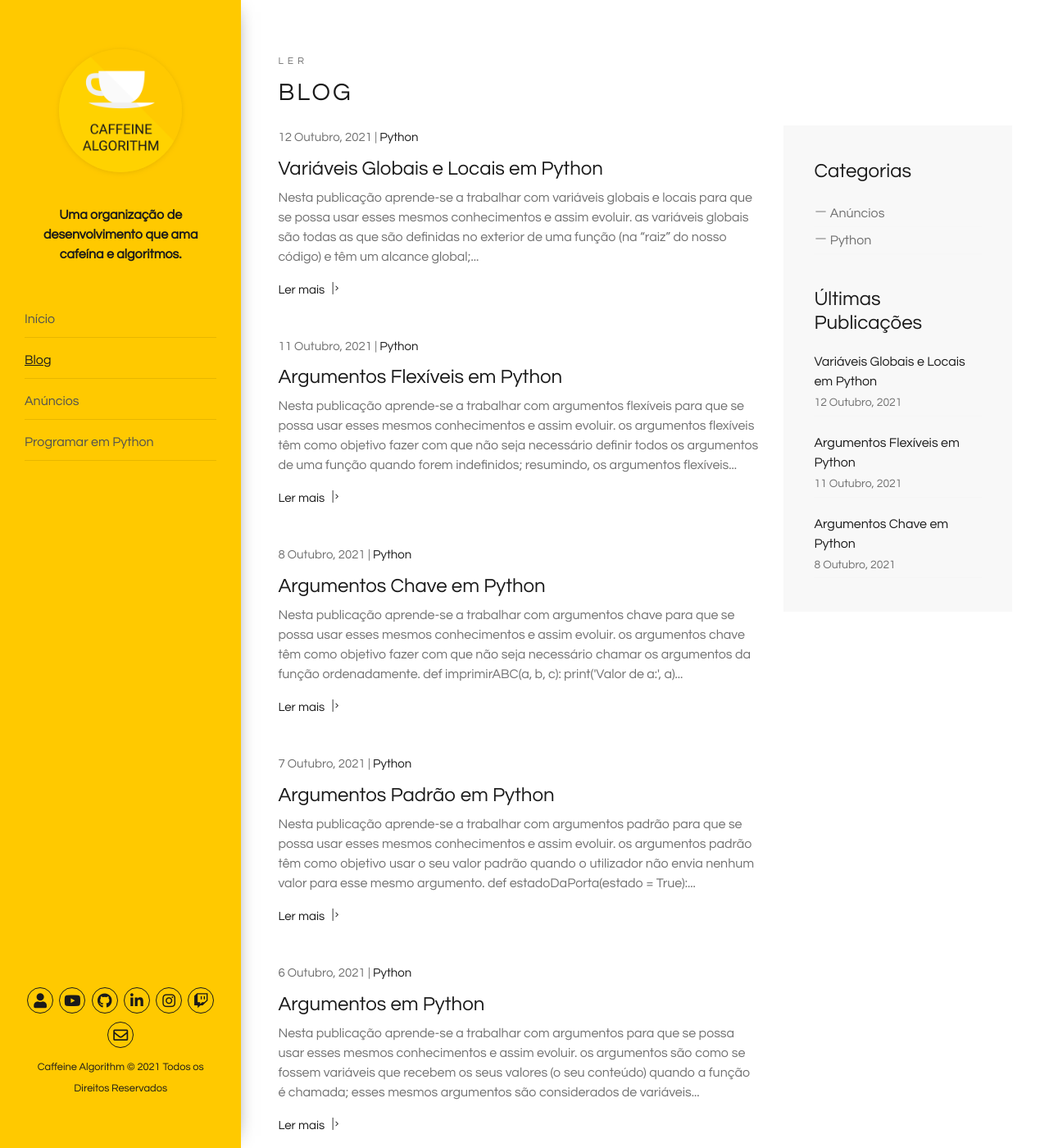
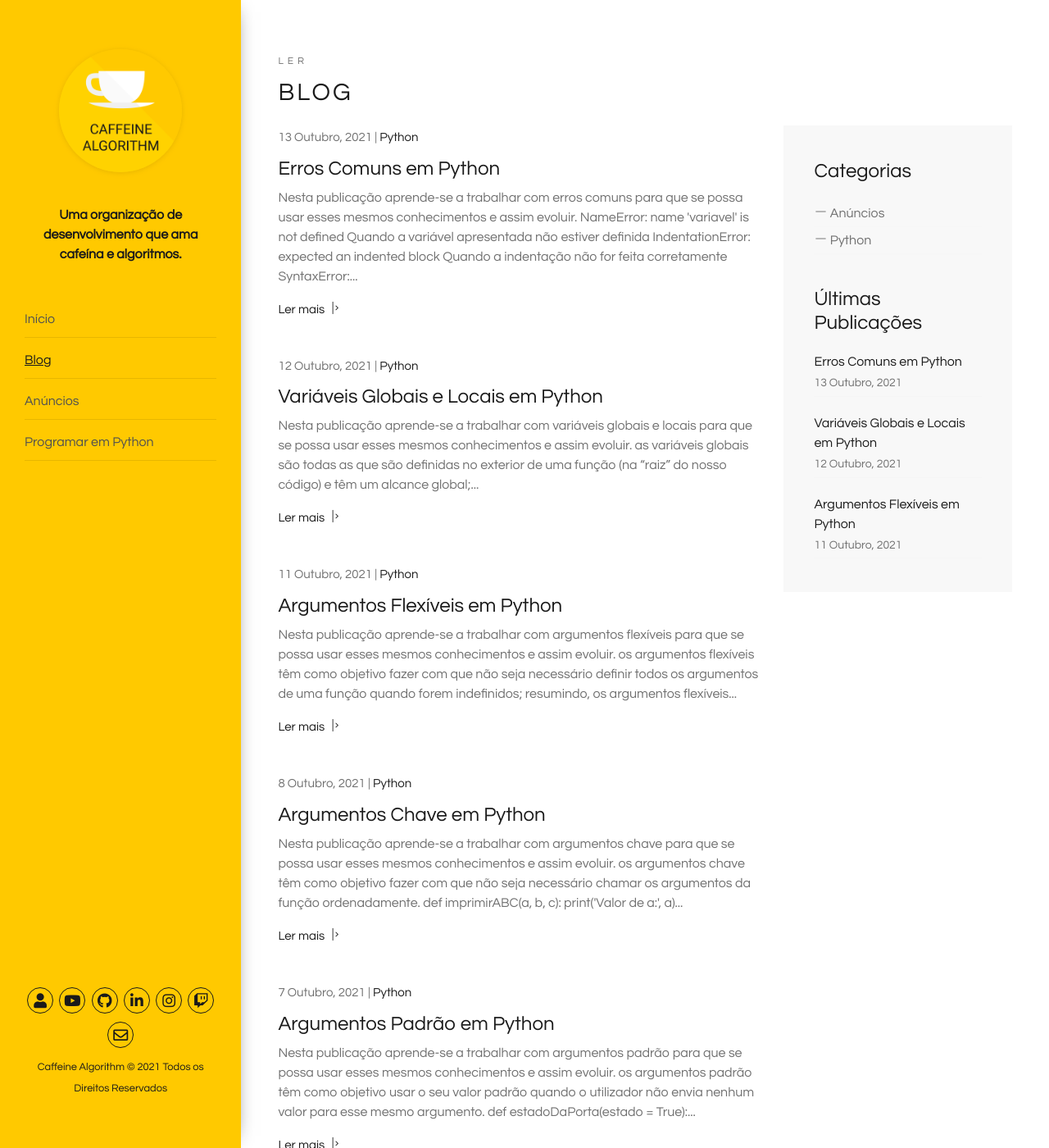
Before and after one commit to caffeinealgorithm/caffeinealgorithm.github.io, a Jekyll site: the page built from blog/index.html, in a window 1280 px wide and 1400 px high. Shown: the whole window at 82% size. Built offline with Jekyll 4.4.1, drawn with Linux system fonts in a browser that asks for light colours; the list of posts is cut into pages by our own code; some of the changed text lies outside the part shown.

Commit message:
Add 22º episode of the Python programming series

````diff
--- /dev/null
+++ b/_posts/2021-10-13-erros-comuns-em-python.md
@@ -0,0 +1,32 @@
+---
+layout: post
+excerpt: Blog
+title: 'Erros Comuns em Python'
+description: 'Descobre como se trabalha com erros comuns na linguagem de programação Python. Obtém respostas às tuas dúvidas com a teoria e os exemplos apresentados.'
+keywords: 'python, erros communs, erros, erro, publicação'
+date: 2021-10-13
+categories: [Python]
+---
+
+Nesta publicação aprende-se a trabalhar com erros comuns para que se possa usar esses mesmos conhecimentos e assim evoluir.
+
+`NameError: name 'variavel' is not defined` | Quando a variável apresentada não estiver definida
+`IndentationError: expected an indented block` | Quando a indentação não for feita corretamente
+`SyntaxError: EOL while scanning string literal` | Quando uma string não for finalizada (fechada)
+`SyntaxError: invalid syntax` | Quando uma função não for fechada corretamente e não só
+
+```python
+variavel = 'Eu sou uma string.'
+print(variavell) # NameError: name 'variavell' is not defined
+
+def funcao():
+print('Eu faço parte desta função.') # IndentationError: expected an indented block
+
+print('Eu também sou uma string.)' # SyntaxError: EOL while scanning string literal
+
+print('Somos todos uma string.' # SyntaxError: invalid syntax
+```
+
+Não te esqueças de [assistir ao vídeo](https://youtu.be/k9s22aFgo9s){:target="\_blank"} e podes sempre ler esta publicação [em inglês](https://nelsonsilvadev.com/blog/20211013/common-mistakes-in-python/){:target="\_blank"}.
+
+### _Happy coding!_
````
Also changed, not shown: _python/22.md (added, +5 -0 lines), index.html (+3 -10 lines), programar-em-python/index.html (+2 -8 lines), assets/img/playlists/python/22.png (added).
